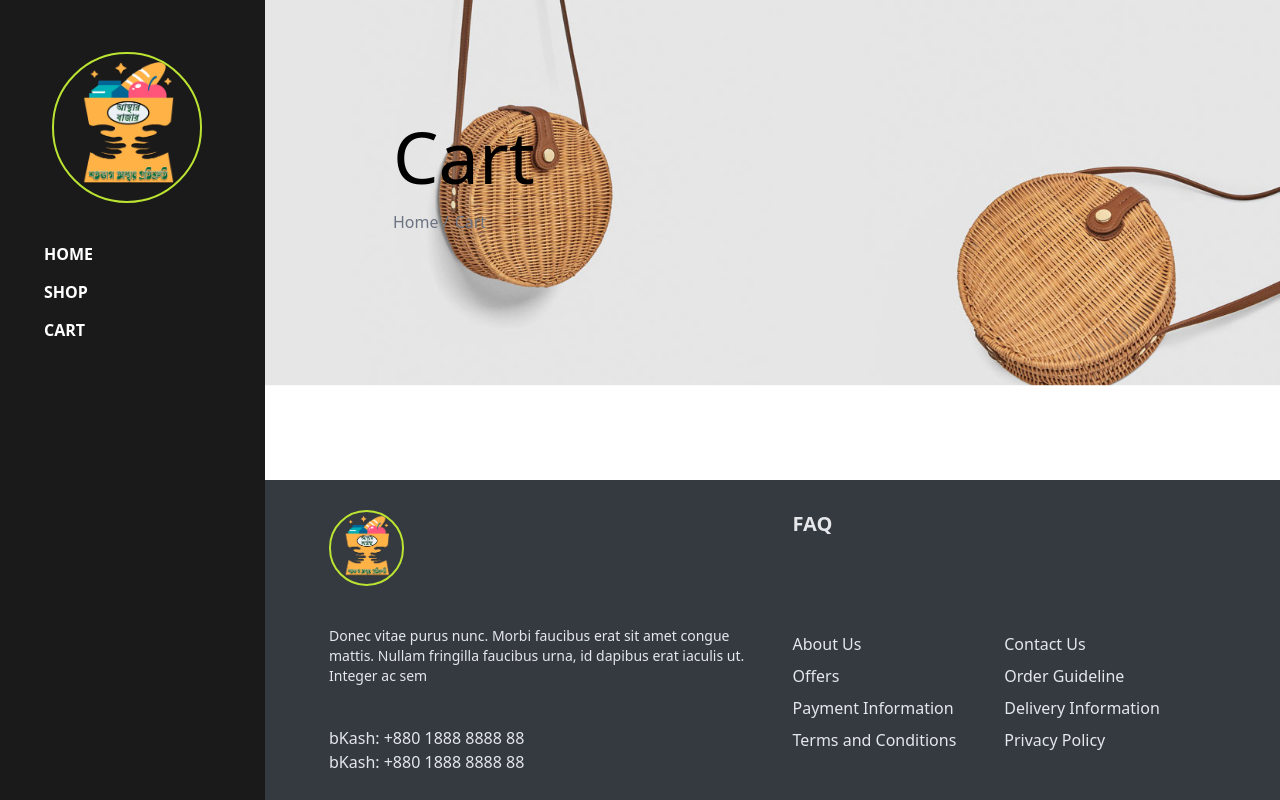
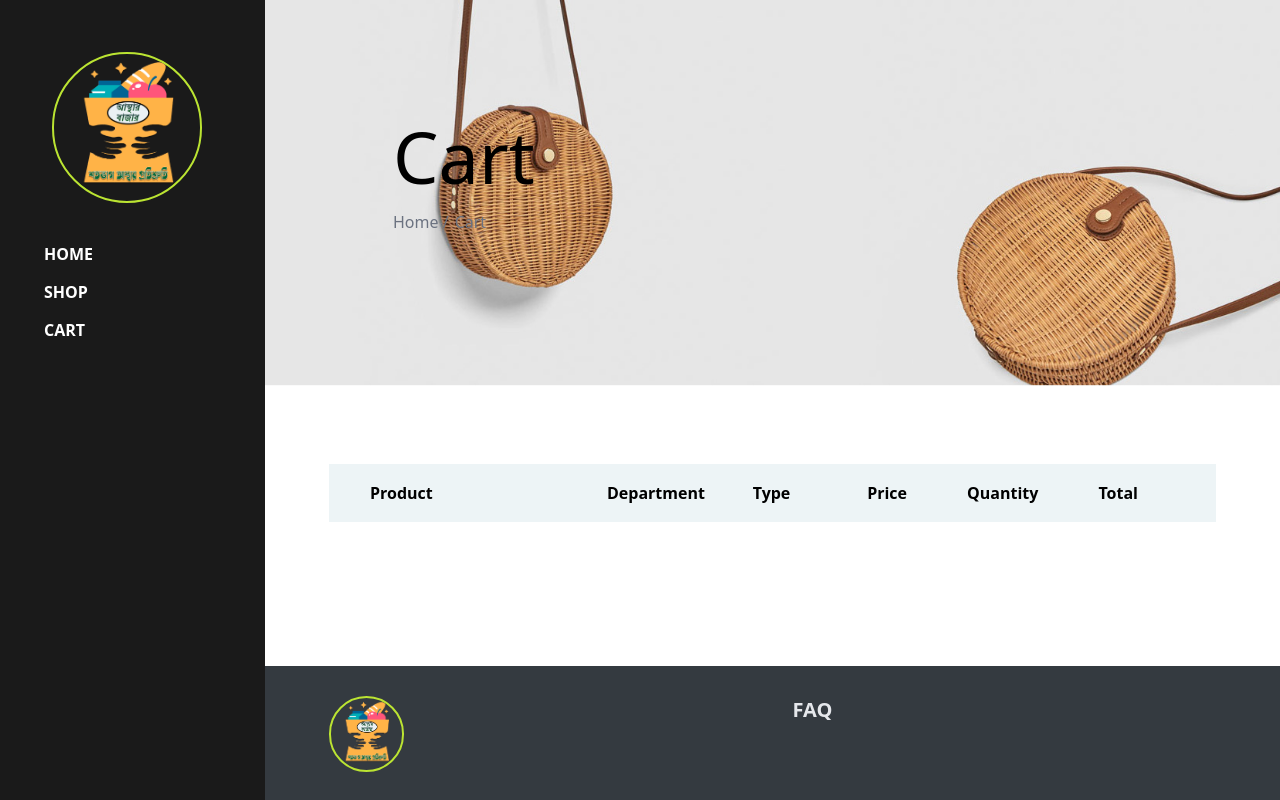
Before and after one commit to Mohammad1745/asthar-bazar-customer, a Nuxt app: page /cart in a window 1280 px wide. Shown: the top 800 px of the page. Built offline with nearby package versions, Linux system fonts and the light colour scheme.

Commit message:
[Add] product table header on cart page

```diff
--- /dev/null
+++ b/components/user/cart/ProductTable.vue
@@ -0,0 +1,30 @@
+<template>
+  <div :class="className" class="product-table-wrapper">
+    <table class="product-table">
+      <TableHeader />
+    </table>
+  </div>
+</template>
+
+<script>
+import TableHeader from "./product_table/TableHeader";
+
+export default {
+  name: "ProductTable",
+  props: ['className'],
+  components: {TableHeader},
+  data(){
+    return {
+    }
+  }
+}
+</script>
+
+<style scoped>
+.product-table-wrapper {
+  padding: 5vw;
+}
+.product-table{
+  width: 100%;
+}
+</style>
--- /dev/null
+++ b/components/user/cart/product_table/TableHeader.vue
@@ -0,0 +1,43 @@
+<template>
+ <thead>
+  <tr>
+    <th
+      v-for="(header, i) in headers"
+      :key="i"
+      :class="'th th'+i"
+    >
+      {{ header }}
+    </th>
+  </tr>
+ </thead>
+</template>
+
+<script>
+export default {
+  name: "TableHeader",
+  props: ['className'],
+  data(){
+    return {
+      headers: ["Product", "Department", "Type", "Price", "Quantity", "Total"]
+    }
+  },
+}
+</script>
+
+<style scoped>
+ tr {
+   display: flex;
+   justify-content: space-between;
+   background: #edf4f6;
+   padding: 1rem 2.5rem;
+ }
+ .th {
+   flex-basis: 0;
+   flex-grow: 1;
+ }
+ .th0 {
+   flex-grow: 2;
+   display: flex;
+   justify-content: start;
+ }
+</style>
--- a/pages/cart.vue
+++ b/pages/cart.vue
@@ -1,16 +1,15 @@
 <template>
   <div class="">
     <Header title="Cart" :pages="pages"/>
-
+    <ProductTable  className="bg-white"/>
     <Summary className="mt-20"/>
   </div>
 </template>
 
 <script>
-import ProductList from "../components/default/ProductList";
+import Header from "../components/default/Header";
 import Summary from "../components/default/Summary";
-import Header from "../components/default/Header";
-import FilterProducts from "../components/user/shop/ProductFilter";
+import ProductTable from "../components/user/cart/ProductTable";
 
 export default {
   name: 'CartPage',
@@ -18,7 +17,7 @@ export default {
   head:{
     title: "Cart - Asthar Bazar - Promises 100% Reliance"
   },
-  components: { Header, FilterProducts, ProductList, Summary },
+  components: { Header, ProductTable, Summary },
   data () {
     return {
       pages: [
```
